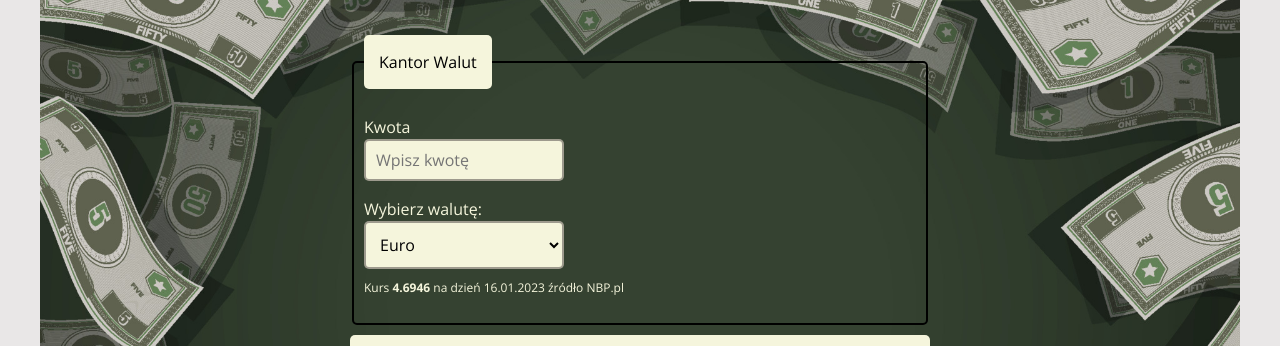
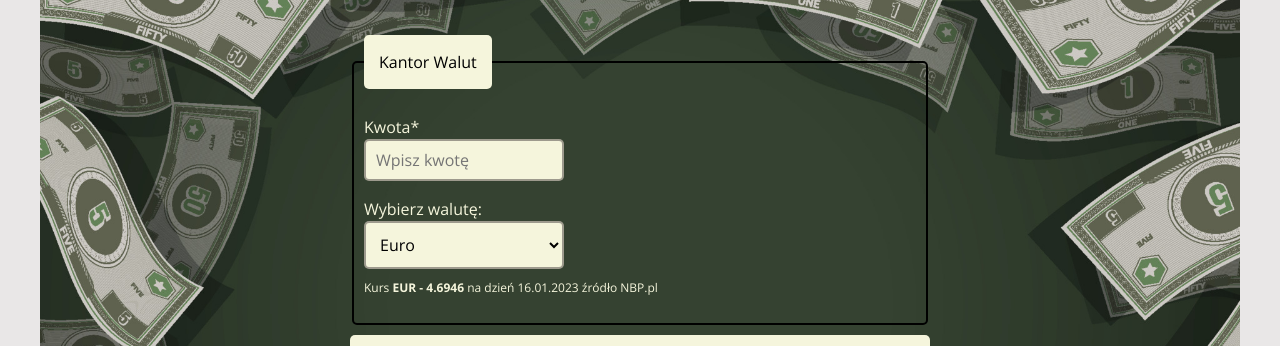
Before and after one commit to Tymek20/exchange-currency, a React (Create React App) app: page / in a window 1280 px wide. Shown: the top 346 px of the page. Built offline with nearby package versions, Linux system fonts and the light colour scheme.

Commit message:
updated description below currency

```diff
--- a/src/Form/index.js
+++ b/src/Form/index.js
@@ -1,6 +1,6 @@
 import { useState } from "react";
 import "./style.css";
-import currencies from "../Currencies";
+import currencies from "../Data";
 
 const Form = ({ onName, onResult }) => {
     const [newAmount, setNewAmount] = useState("");
@@ -9,6 +9,9 @@ const Form = ({ onName, onResult }) => {
 
     const rate = currencies.find(({ code }) =>
         code === currency).rate;
+
+        const code = currencies.find(( {code }) =>
+        code === currency).code;
 
     const calculate = () => {
         setResult(newAmount * rate);
@@ -30,7 +33,7 @@ const Form = ({ onName, onResult }) => {
                 </legend>
                 <p>
                     <label className="converter__label">
-                        Kwota
+                        Kwota*
                         <input
                             value={newAmount}
                             onChange={({ target }) => setNewAmount(target.value)}
@@ -61,7 +64,7 @@ const Form = ({ onName, onResult }) => {
                         </select>
                     </label>
                     <p className="footer">
-                        Kurs <strong>{rate}</strong> na dzień 16.01.2023 źródło NBP.pl
+                        Kurs<strong> {code} - {rate}</strong> na dzień 16.01.2023 źródło NBP.pl
                     </p>
                 </p>
             </fieldset>
```
Also changed, not shown: src/Data/index.js (renamed from src/Currencies/index.js).
